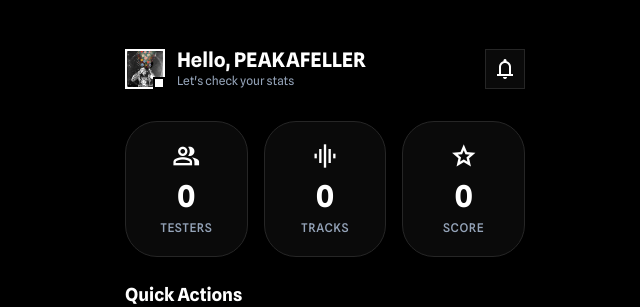
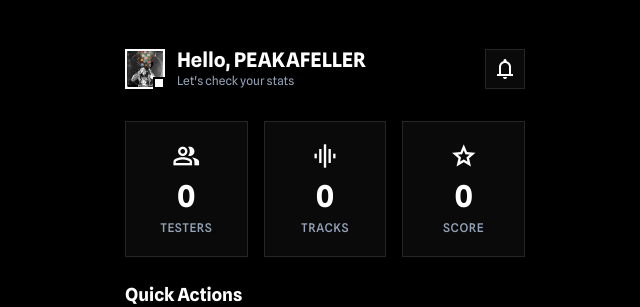
Before and after one commit to P34KPK/beta-beat-app, a React (Vite) app: page /artist-dashboard in a window 1280 px wide. Shown: the top 307 px of the page, without its empty margins (315-955 px from the left). Built offline with nearby package versions, Linux system fonts and the light colour scheme.

Commit message:
Apply square styling to stats cards, quick actions, and trending track card

```diff
--- a/src/pages/ArtistDashboard.jsx
+++ b/src/pages/ArtistDashboard.jsx
@@ -101,24 +101,24 @@ const ArtistDashboard = () => {
                         <p className="text-slate-400 text-xs">Let's check your stats</p>
                     </div>
                 </div>
-                <button className="flex items-center justify-center rounded-full size-10 bg-surface-dark border border-border-dark text-white hover:bg-white/10 transition-colors">
+                <button className="flex items-center justify-center size-10 bg-surface-dark border border-border-dark text-white hover:bg-white/10 transition-colors">
                     <span className="material-symbols-outlined text-white" style={{ fontSize: '24px' }}>notifications</span>
                 </button>
             </header>
 
             <section className="px-6 py-4">
                 <div className="flex flex-wrap gap-4">
-                    <div className="flex flex-1 min-w-[100px] flex-col gap-1 rounded-[2rem] bg-surface-dark border border-border-dark p-5 items-center text-center">
+                    <div className="flex flex-1 min-w-[100px] flex-col gap-1 bg-surface-dark border border-border-dark p-5 items-center text-center">
                         <span className="material-symbols-outlined text-primary mb-1" style={{ fontSize: '28px' }}>group</span>
                         <p className="text-white text-3xl font-bold leading-tight">{artistProfile.stats.testers}</p>
                         <p className="text-slate-400 text-xs font-medium uppercase tracking-wider">Testers</p>
                     </div>
-                    <div className="flex flex-1 min-w-[100px] flex-col gap-1 rounded-[2rem] bg-surface-dark border border-border-dark p-5 items-center text-center">
+                    <div className="flex flex-1 min-w-[100px] flex-col gap-1 bg-surface-dark border border-border-dark p-5 items-center text-center">
                         <span className="material-symbols-outlined text-primary mb-1" style={{ fontSize: '28px' }}>graphic_eq</span>
                         <p className="text-white text-3xl font-bold leading-tight">{artistProfile.stats.tracks}</p>
                         <p className="text-slate-400 text-xs font-medium uppercase tracking-wider">Tracks</p>
                     </div>
-                    <div className="flex flex-1 min-w-[100px] flex-col gap-1 rounded-[2rem] bg-surface-dark border border-border-dark p-5 items-center text-center">
+                    <div className="flex flex-1 min-w-[100px] flex-col gap-1 bg-surface-dark border border-border-dark p-5 items-center text-center">
                         <span className="material-symbols-outlined text-primary mb-1" style={{ fontSize: '28px' }}>star</span>
                         <p className="text-primary text-3xl font-bold leading-tight">{artistProfile.stats.score}</p>
                         <p className="text-slate-400 text-xs font-medium uppercase tracking-wider">Score</p>
@@ -132,16 +132,16 @@ const ArtistDashboard = () => {
                 </div>
                 <div className="flex flex-col gap-3">
                     <div className="flex gap-3">
-                        <button onClick={handleInvite} className="flex flex-1 cursor-pointer items-center justify-center rounded-full h-14 px-6 bg-primary text-black text-base font-bold tracking-wide hover:bg-orange-600 transition-colors shadow-[0_0_20px_rgba(242,127,13,0.3)]">
+                        <button onClick={handleInvite} className="flex flex-1 cursor-pointer items-center justify-center h-14 px-6 bg-primary text-black text-base font-bold tracking-wide hover:bg-orange-600 transition-colors shadow-[0_0_20px_rgba(242,127,13,0.3)]">
                             <span className="material-symbols-outlined mr-2">person_add</span>
                             <span>Invite</span>
                         </button>
-                        <button onClick={() => setShowInviteCard(true)} className="flex cursor-pointer items-center justify-center rounded-full h-14 w-14 bg-surface-dark border border-border-dark text-white hover:bg-white/5 transition-colors">
+                        <button onClick={() => setShowInviteCard(true)} className="flex cursor-pointer items-center justify-center h-14 w-14 bg-surface-dark border border-border-dark text-white hover:bg-white/5 transition-colors">
                             <span className="material-symbols-outlined text-primary">qr_code_2</span>
                         </button>
                     </div>
                     <div className="flex gap-3">
-                        <button onClick={() => navigate('/artist-feedback')} className="flex flex-1 cursor-pointer items-center justify-center rounded-full h-14 px-6 bg-surface-dark border border-border-dark text-white text-base font-bold tracking-wide hover:bg-white/5 transition-colors">
+                        <button onClick={() => navigate('/artist-feedback')} className="flex flex-1 cursor-pointer items-center justify-center h-14 px-6 bg-surface-dark border border-border-dark text-white text-base font-bold tracking-wide hover:bg-white/5 transition-colors">
                             <span className="material-symbols-outlined mr-2">rate_review</span>
                             <span>Feedback</span>
                         </button>
@@ -155,13 +155,13 @@ const ArtistDashboard = () => {
                     {tracks.length > 0 && <a className="text-primary text-sm font-semibold hover:text-white transition-colors" href="#" onClick={(e) => { e.preventDefault(); navigate('/artist-tracks'); }}>View All</a>}
                 </div>
                 {artistProfile.stats.tracks > 0 && tracks[0] ? (
-                    <div className="bg-surface-dark border border-border-dark rounded-[2rem] p-4 flex items-center gap-4 relative overflow-hidden group">
+                    <div className="bg-surface-dark border border-border-dark p-4 flex items-center gap-4 relative overflow-hidden group">
                         <div className="absolute right-0 bottom-0 opacity-10 pointer-events-none">
                             <span className="material-symbols-outlined text-[120px] text-white">graphic_eq</span>
                         </div>
                         <div className="relative shrink-0">
-                            <div className="size-20 rounded-2xl bg-cover bg-center" style={{ backgroundImage: `url("${tracks[0].cover}")` }}></div>
-                            <div className="absolute -bottom-2 -right-2 bg-primary text-black text-[10px] font-bold px-2 py-1 rounded-full">{tracks[0].version}</div>
+                            <div className="size-20 bg-cover bg-center" style={{ backgroundImage: `url("${tracks[0].cover}")` }}></div>
+                            <div className="absolute -bottom-2 -right-2 bg-primary text-black text-[10px] font-bold px-2 py-1">{tracks[0].version}</div>
                         </div>
                         <div className="flex-1 min-w-0 z-10">
                             <h4 className="text-white font-bold text-lg truncate">{tracks[0].title}</h4>
@@ -170,7 +170,7 @@ const ArtistDashboard = () => {
                                 <p className="text-slate-400 text-sm truncate">Latest Release</p>
                             </div>
                         </div>
-                        <button className="size-10 rounded-full bg-white text-black flex items-center justify-center shrink-0 hover:scale-105 transition-transform">
+                        <button className="size-10 bg-white text-black flex items-center justify-center shrink-0 hover:scale-105 transition-transform">
                             <span className="material-symbols-outlined filled" style={{ fontVariationSettings: "'FILL' 1" }}>play_arrow</span>
                         </button>
                     </div>
```
